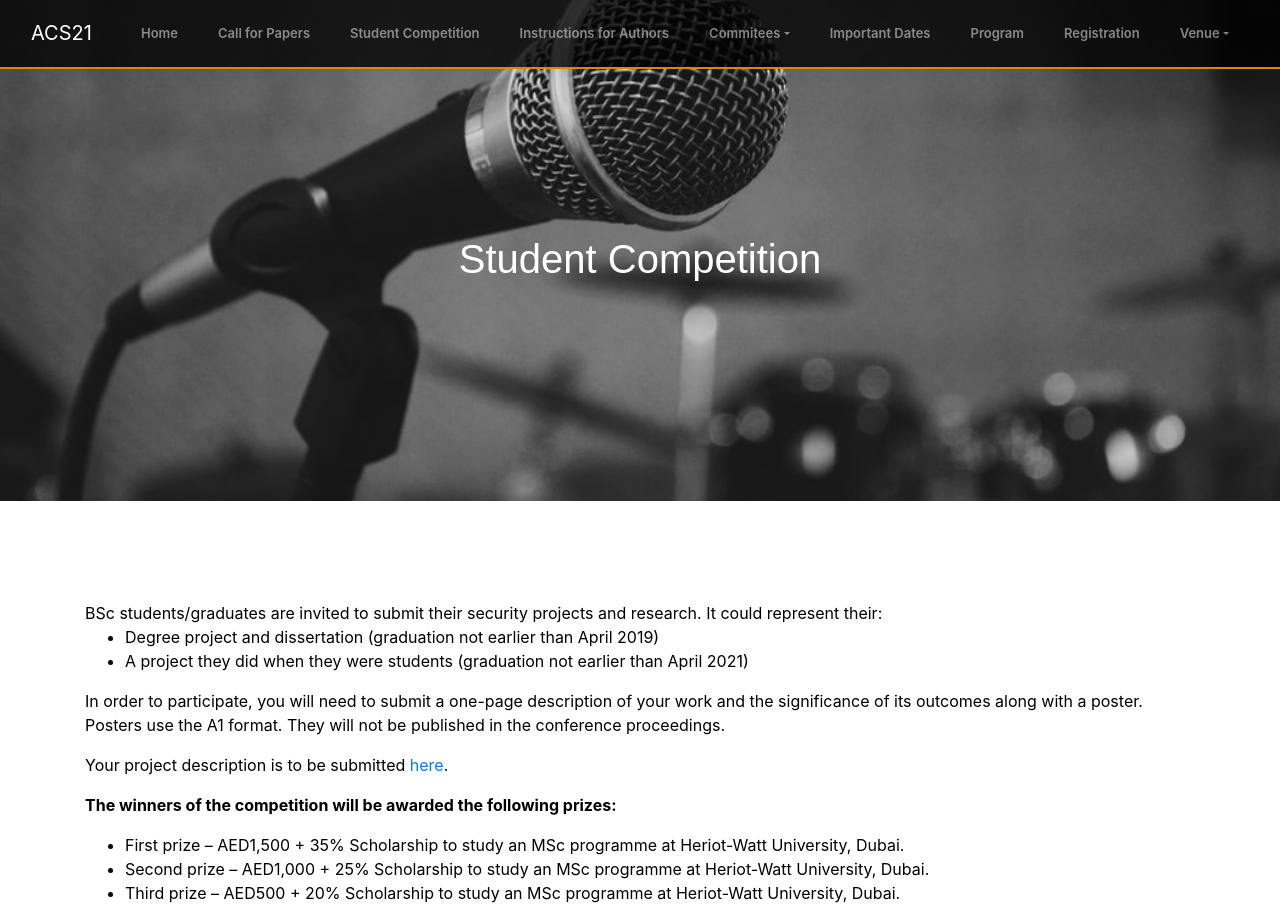
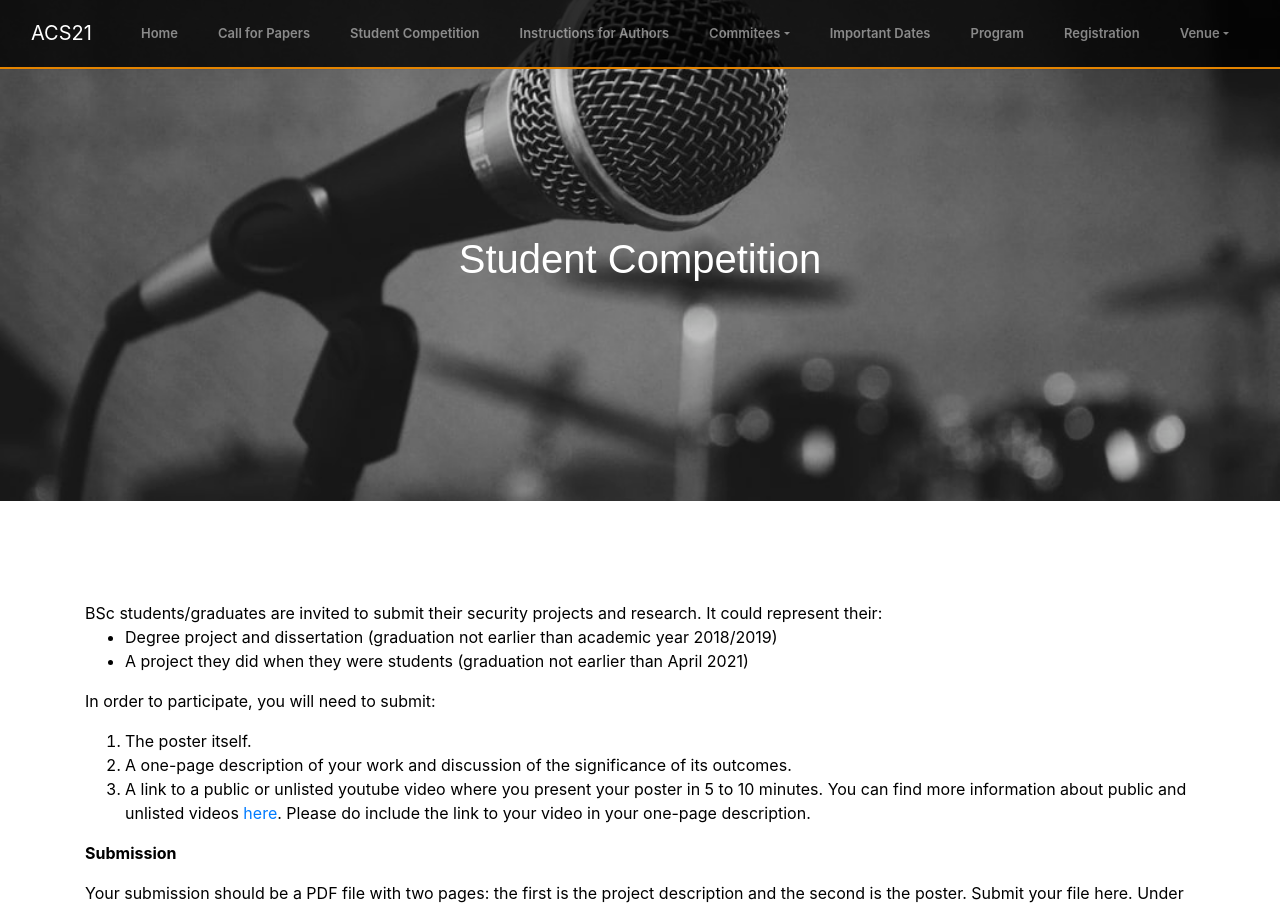
Before and after one commit to alisolehria/ICACS-site, a React (Create React App) app: page /studentcompetition in a window 1280 px wide. Shown: the top 908 px of the page. Built offline with nearby package versions, Linux system fonts and the light colour scheme.

Commit message:
added to competition

```diff
--- a/src/CallForPapers.js
+++ b/src/CallForPapers.js
@@ -47,8 +47,7 @@ render(){
 
 
 
-
-    <div class = "row">
+    <div class = "row" id ="conf-topics">
 <h3>Conference Topics</h3>
 </div>
 
--- a/src/Organisers.js
+++ b/src/Organisers.js
@@ -30,7 +30,9 @@ class Organisers extends React.Component {
   <h1>Organizing Committee</h1>
   </div>
   <div class="multiple">
-  <h2>Ahcene Bounceur, Bretagne Occidentale University, France - Co-chair
+  <h2>
+    <br/>Hani Ragab, Heriot-Watt University, UAE - General Chair
+    Ahcene Bounceur, Bretagne Occidentale University, France - Co-chair
     <br/>Prof. Madjid Merabti, University of Sharjah, UAE
     <br/>Dr. Samia Loucif, Zayed University, UAE
   <br/>Adrian Turcanu, Heriot-Watt University, UAE - Student Compeitition
--- a/src/StudentCompetition.js
+++ b/src/StudentCompetition.js
@@ -17,18 +17,27 @@ class StudentCompetition extends React.Component {
   <p>
 BSc students/graduates are invited to submit their security projects and research. It could represent their:
 <ul>
-<li>Degree project and dissertation (graduation not earlier than April 2019)</li>
+<li>Degree project and dissertation (graduation not earlier than academic year 2018/2019)</li>
 <li>A project they did when they were students (graduation not earlier than April 2021)</li>
 
 </ul>
 </p>
-<p> In order to participate, you will need to submit a one-page description of your work and the significance of its outcomes along with a poster. Posters use the A1 format. They will not be published in the conference proceedings.
+{/*<p> In order to participate, you will need to submit a one-page description of your work and the significance of its outcomes along with a poster. Posters use the A1 format. They will not be published in the conference proceedings. </p><p>Your project description is to be submitted <a href = "https://easychair.org/conferences/?conf=acs21" target = "_blank"> here</a>.</p>*\}
 {/* If your submission is accepted, then you will be requested to submit a poster using the following template. */}
-</p>
-<p>
-Your project description is to be submitted <a href = "https://easychair.org/conferences/?conf=acs21" target = "_blank"> here</a>.
 
-</p>
+<p>In order to participate, you will need to submit:</p>
+<ol>
+  <li>The poster itself. </li>
+  <li>A one-page description of your work and discussion of the significance of its outcomes.</li>
+  <li>A link to a public or unlisted youtube video where you present your poster in 5 to 10 minutes. You can find more information about public and unlisted videos <a href="https://support.google.com/youtube/answer/157177?co=GENIE.Platform" target="_blank">here</a>. Please do include the link to your video in your one-page description.</li>
+</ol>
+
+<p style={{fontWeight: 'bold'}}>Submission</p>
+
+<p>Your submission should be a PDF file with two pages: the first is the project description and the second is the poster. Submit your file here. Under the "Abstract" field of the submission, submit a link to your video. Upload your submission under the "Files" section where you are asked to upload "your paper".</p>
+
+<p>Please do note that poster submission will not be published in the conference proceedings, but will still be published on the conference website."</p>
+
 <p style={{fontWeight: 'bold'}}>The winners of the competition will be awarded the following prizes:</p>
 <ul>
     <li>First prize – AED1,500 + 35% Scholarship to study an MSc programme at Heriot-Watt University, Dubai.</li>
--- a/src/TopContent.js
+++ b/src/TopContent.js
@@ -9,7 +9,7 @@ class TopContent extends React.Component {
 
           <div class="row">
               <div class="col-md-8 offset-md-2 text">
-                  <h1 class="wow fadeInLeftBig"> International Conference on Applied CyberSecurity (ACS) 2021</h1>
+                  <h1 class="wow fadeInLeftBig"> International Conference on Applied CyberSecurity 2021 (ACS21)</h1>
                   <h3 class="conference_date"> 13-14 November 2021 | Dubai, UAE</h3>
                   <div class="description wow fadeInLeftBig">
                       <p>
@@ -34,7 +34,7 @@ class TopContent extends React.Component {
   </div>
 
              <div id = "countdown">
-     <DateCountdown dateTo='November 13, 2021 00:00:00 GMT+03:00' mostSignificantFigure="day"/>
+     <DateCountdown dateTo='November 13, 2021 00:00:00 GMT+04:00' mostSignificantFigure="day"/>
 
      </div>
 
```
